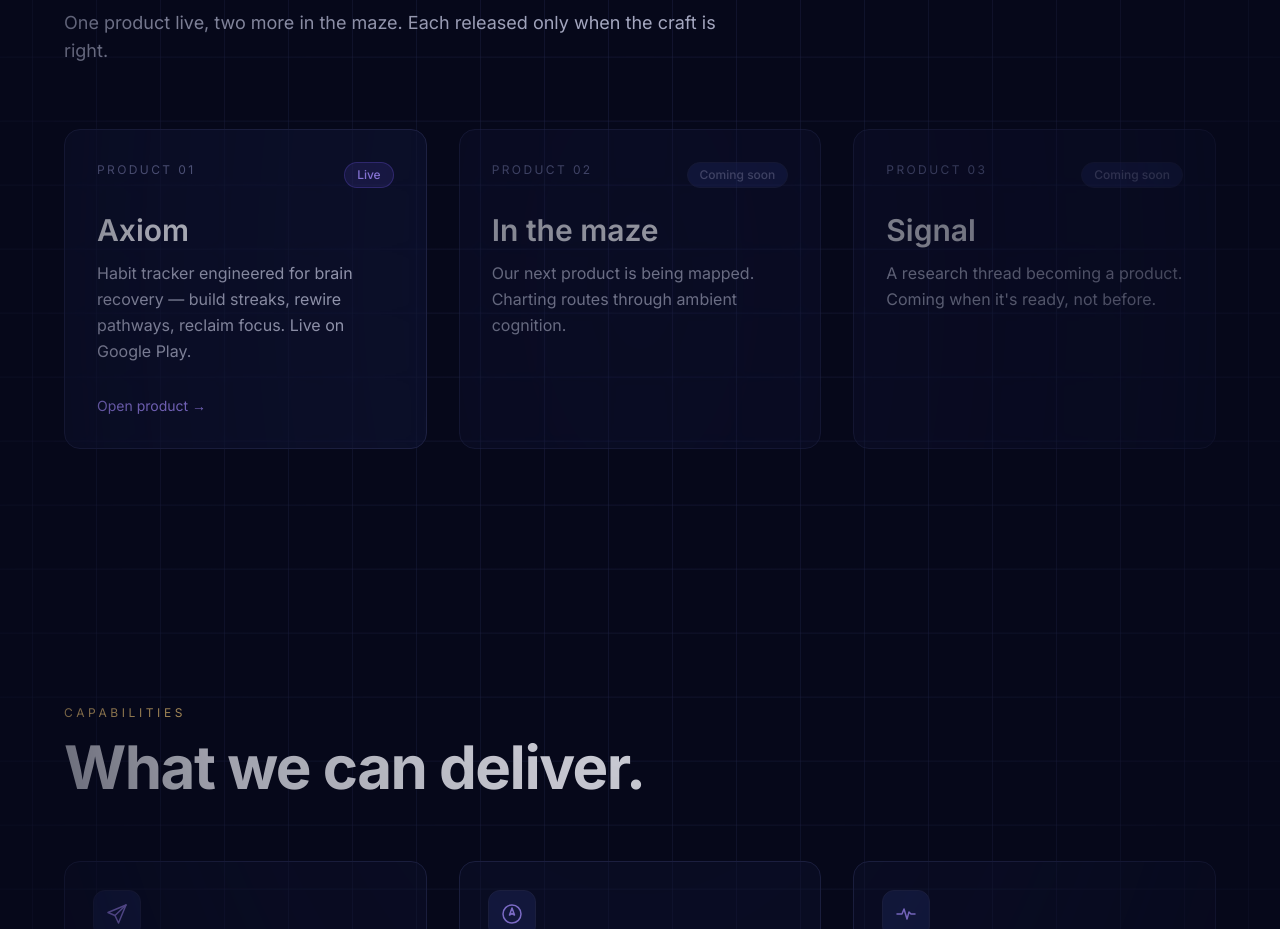
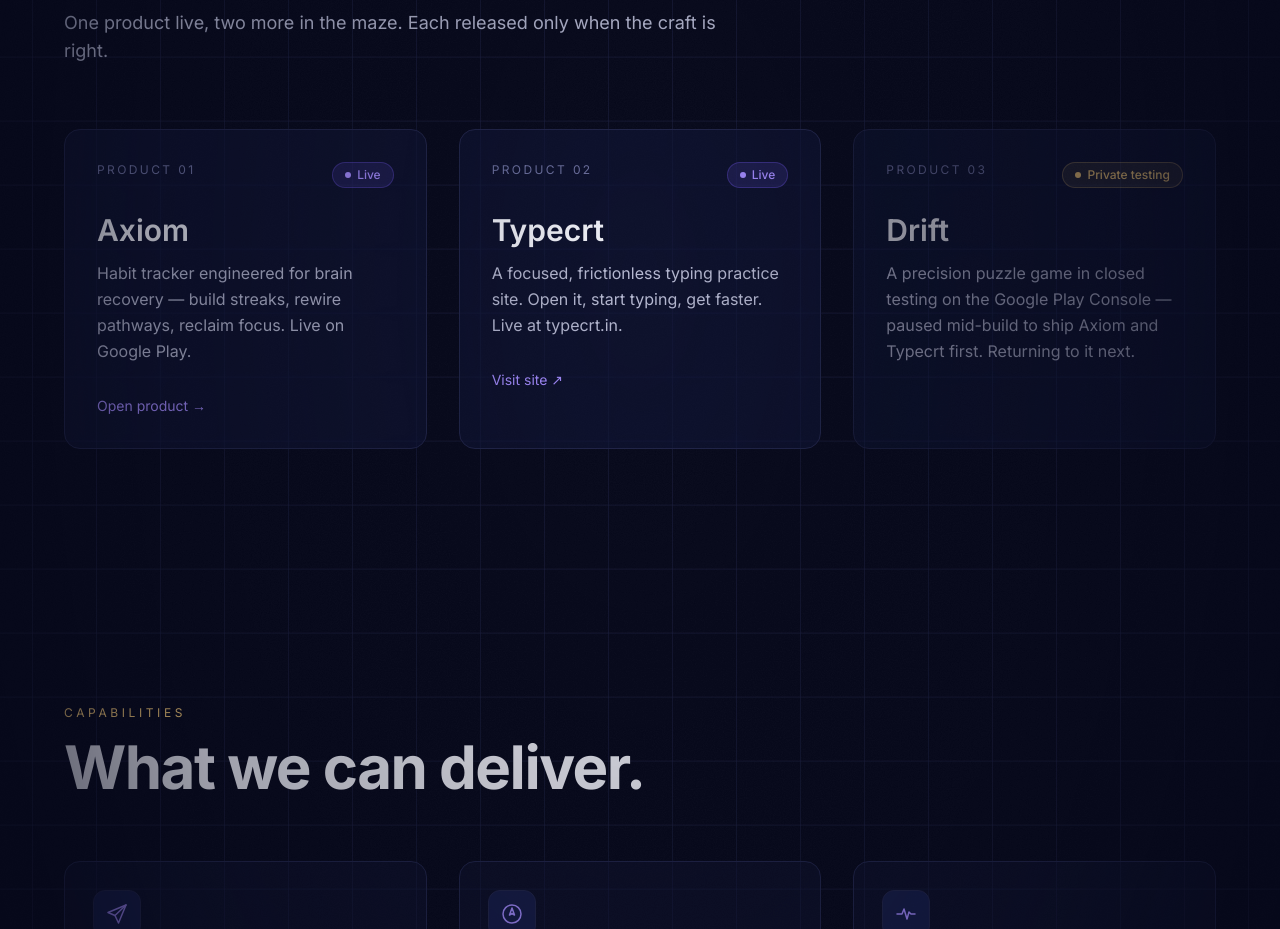
Before and after one commit to shadowline-trx/lunamaze, a Next.js app: page / in a window 1280 px wide. Shown: the part 1720-2649 px from the top of the page. Built offline with nearby package versions, Linux system fonts and the light colour scheme.

Commit message:
Add Typecrt (live) and Drift (private testing) to products grid

```diff
--- a/src/components/lunamaze/ProductCard.tsx
+++ b/src/components/lunamaze/ProductCard.tsx
@@ -1,16 +1,19 @@
 import type { JSX } from 'react';
-import type { Product } from '@/content/lunamaze';
+import type { Product, ProductStatus } from '@/content/lunamaze';
 
 /**
  * ProductCard — single tile in the Luna Maze Products grid.
  *
- * Branching root element:
+ * Branching root element by status:
  *   - `live` + `href` defined → an `<a>` with `aria-label="Visit <name>"`.
- *   - otherwise              → a `<div role="group" aria-disabled="true">`
- *     that is non-interactive (no link, dimmed, `cursor-not-allowed`).
+ *     External `https://` URLs additionally open in a new tab with safe
+ *     `rel="noopener noreferrer"`.
+ *   - `private-testing` or `coming-soon` (or no href) → a non-interactive
+ *     `<div role="group" aria-disabled="true">` with the appropriate pill
+ *     and dimmed treatment.
  *
- * Card body is rendered identically in both branches via a shared inner
- * JSX block so the surface visuals stay consistent.
+ * The card body is rendered identically across all branches via a shared
+ * inner JSX block so the surface visuals stay consistent.
  */
 
 interface ProductCardProps {
@@ -28,26 +31,49 @@
   'focus-visible:outline-2 focus-visible:outline-offset-2 ' +
   'focus-visible:outline-lunamaze-violetLight';
 
-const CARD_DISABLED_CLASS = 'opacity-60 cursor-not-allowed';
+const CARD_DISABLED_CLASS = 'opacity-70 cursor-not-allowed';
 
 const STATUS_PILL_BASE_CLASS =
-  'inline-flex items-center text-xs font-medium rounded-full px-3 py-1';
+  'inline-flex items-center gap-1.5 text-xs font-medium rounded-full px-3 py-1';
 
-const STATUS_PILL_LIVE_CLASS =
-  'bg-lunamaze-violet/15 text-lunamaze-violetLight border border-lunamaze-violet/30';
+interface StatusPresentation {
+  readonly label: string;
+  readonly pillClass: string;
+  readonly dotClass: string;
+}
 
-const STATUS_PILL_COMING_SOON_CLASS =
-  'bg-lunamaze-bgElevated text-lunamaze-textDim border border-lunamaze-border';
+function getStatusPresentation(status: ProductStatus): StatusPresentation {
+  switch (status) {
+    case 'live':
+      return {
+        label: 'Live',
+        pillClass:
+          'bg-lunamaze-violet/15 text-lunamaze-violetLight border border-lunamaze-violet/30',
+        dotClass: 'bg-lunamaze-violetLight',
+      };
+    case 'private-testing':
+      return {
+        label: 'Private testing',
+        pillClass:
+          'bg-lunamaze-signal/10 text-lunamaze-signal border border-lunamaze-signal/30',
+        dotClass: 'bg-lunamaze-signal',
+      };
+    case 'coming-soon':
+      return {
+        label: 'Coming soon',
+        pillClass:
+          'bg-lunamaze-bgElevated text-lunamaze-textDim border border-lunamaze-border',
+        dotClass: 'bg-lunamaze-textDim',
+      };
+  }
+}
 
 export default function ProductCard({ product }: ProductCardProps): JSX.Element {
   const isLive = product.status === 'live' && product.href !== undefined;
+  const presentation = getStatusPresentation(product.status);
 
   const cardClassName = `${CARD_BASE_CLASS} ${
     isLive ? CARD_INTERACTIVE_CLASS : CARD_DISABLED_CLASS
-  }`;
-
-  const statusPillClassName = `${STATUS_PILL_BASE_CLASS} ${
-    isLive ? STATUS_PILL_LIVE_CLASS : STATUS_PILL_COMING_SOON_CLASS
   }`;
 
   const cardBody = (
@@ -60,8 +86,12 @@
         ) : (
           <span aria-hidden="true" />
         )}
-        <span className={statusPillClassName}>
-          {isLive ? 'Live' : 'Coming soon'}
+        <span className={`${STATUS_PILL_BASE_CLASS} ${presentation.pillClass}`}>
+          <span
+            aria-hidden="true"
+            className={`w-1.5 h-1.5 rounded-full ${presentation.dotClass}`}
+          />
+          {presentation.label}
         </span>
       </div>
 
@@ -73,20 +103,24 @@
         {product.description}
       </p>
 
-      {isLive && (
+      {isLive && product.href !== undefined && (
         <div className="mt-8 text-sm text-lunamaze-violetLight">
-          Open product →
+          {/^https?:\/\//.test(product.href) ? 'Visit site ↗' : 'Open product →'}
         </div>
       )}
     </>
   );
 
   if (isLive && product.href !== undefined) {
+    const isExternal = /^https?:\/\//.test(product.href);
     return (
       <a
         href={product.href}
         aria-label={`Visit ${product.name}`}
         className={cardClassName}
+        {...(isExternal
+          ? { target: '_blank', rel: 'noopener noreferrer' }
+          : {})}
       >
         {cardBody}
       </a>
--- a/src/content/lunamaze.ts
+++ b/src/content/lunamaze.ts
@@ -6,7 +6,7 @@
  * application document. Every export is fully typed and immutable.
  */
 
-export type ProductStatus = 'live' | 'coming-soon';
+export type ProductStatus = 'live' | 'private-testing' | 'coming-soon';
 
 export interface Product {
   readonly id: string;
@@ -57,19 +57,20 @@
     tag: 'Product 01',
   },
   {
-    id: 'project-2',
-    name: 'In the maze',
+    id: 'typecrt',
+    name: 'Typecrt',
     description:
-      'Our next product is being mapped. Charting routes through ambient cognition.',
-    status: 'coming-soon',
+      'A focused, frictionless typing practice site. Open it, start typing, get faster. Live at typecrt.in.',
+    status: 'live',
+    href: 'https://www.typecrt.in',
     tag: 'Product 02',
   },
   {
-    id: 'project-3',
-    name: 'Signal',
+    id: 'drift',
+    name: 'Drift',
     description:
-      "A research thread becoming a product. Coming when it's ready, not before.",
-    status: 'coming-soon',
+      'A precision puzzle game in closed testing on the Google Play Console — paused mid-build to ship Axiom and Typecrt first. Returning to it next.',
+    status: 'private-testing',
     tag: 'Product 03',
   },
 ];
```
